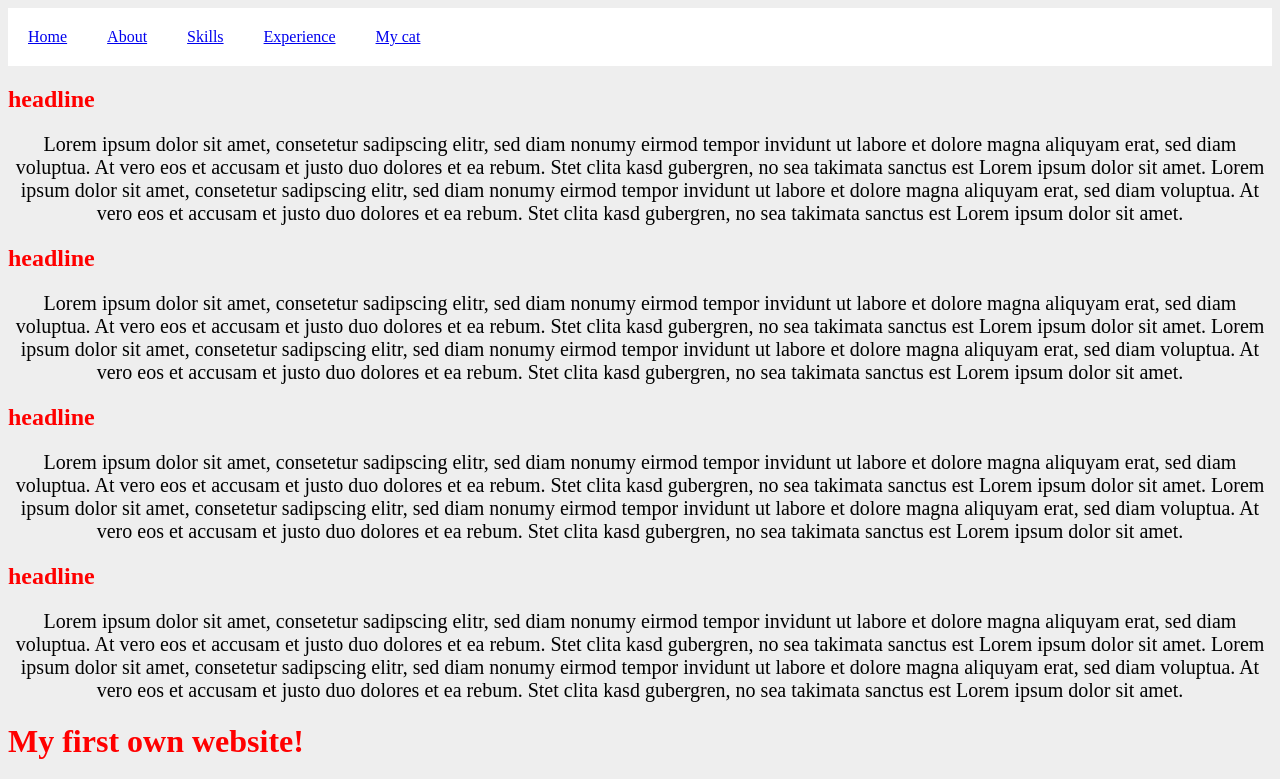
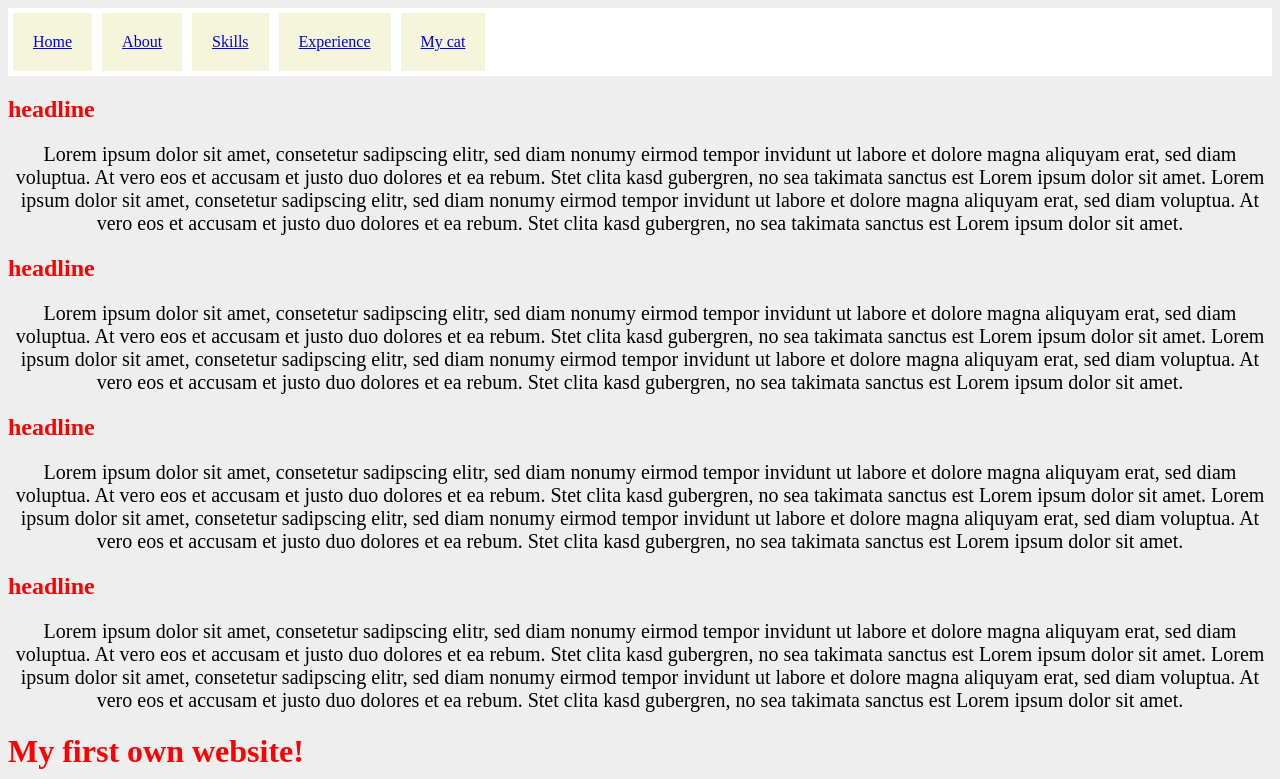
Before and after one commit to cdbaibai/portfiolio, a plain HTML site: page index.html in a window 1280 px wide. Shown: the top 779 px of the page. Drawn offline with Linux system fonts and the light colour scheme.

Commit message:
format style sheet

```diff
--- a/style.css
+++ b/style.css
@@ -1,57 +1,76 @@
 body {
     background-color: #eee;
 }
+
 h1 {
     color: red;
 }
+
 h2 {
     color: #333;
 }
+
 p {
     color: black;
     text-align: center;
     font-size: 20px;
 }
+
 img {
     display: block;
     width: 100px;
     height: 80px;
 }
+
 .alternative-healine {
     text-transform: uppercase;
     color: #444444;
+}
 
-}
 .font {
     font-family: 'Franklin Gothic Medium', 'Arial Narrow', Arial, sans-serif;
 }
+
 .thin {
     font-weight: 100;
 }
+
 .animation {
     transition: color 0.5s ease;
 }
+
 .animation:hover {
     color: green;
 }
+
 .btn {
     background-color: pink;
     transition: background-color 0.5s ease;
 }
+
 .btn:hover {
     background-color: rgb(0, 0, 189);
     color: white;
 }
-.navigation{
+
+.navigation {
     display: flex;
-
     background: #ffffff;
     margin: 0;
     padding: 0;
+}
 
+.navigation li {
+    padding: 20px;
+    background: beige;
+    margin: 5px;
+    list-style: none;
+    transition-property: background-color;
+    transition-duration: 0.5s;
+    transition-timing-function: ease;
+    transition-delay: 0.2s;
 }
-.navigation li {
-padding: 20px;
 
-list-style: none;
+.navigation li:hover {
+    background-color: rgb(155, 59, 59);
 }
```
